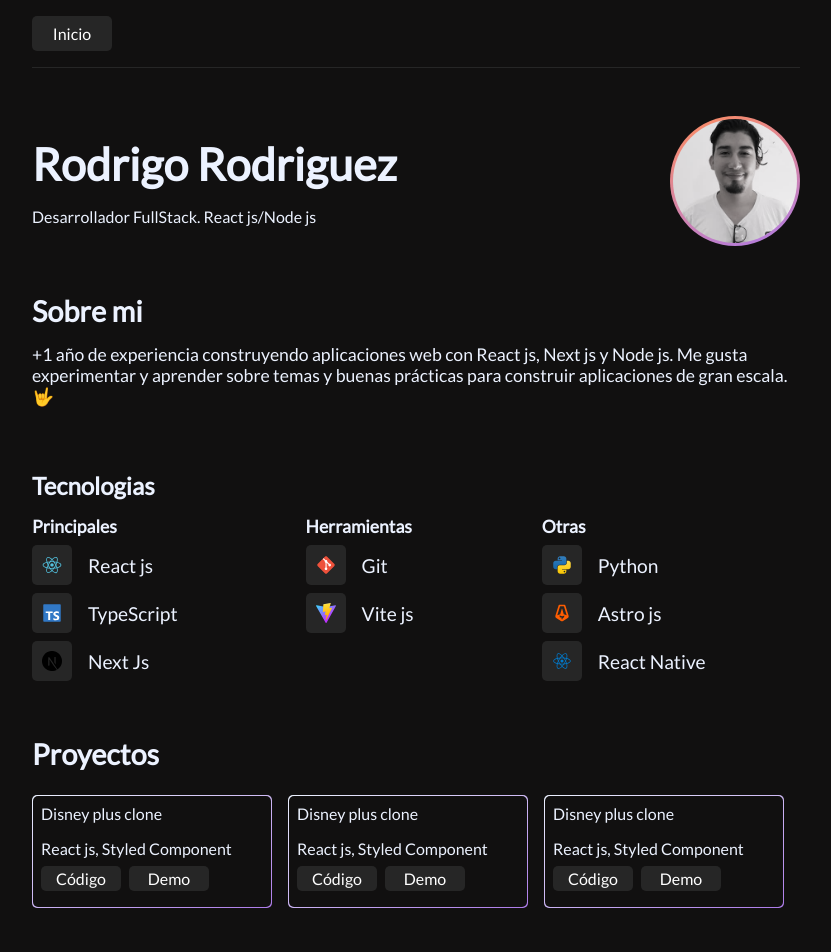
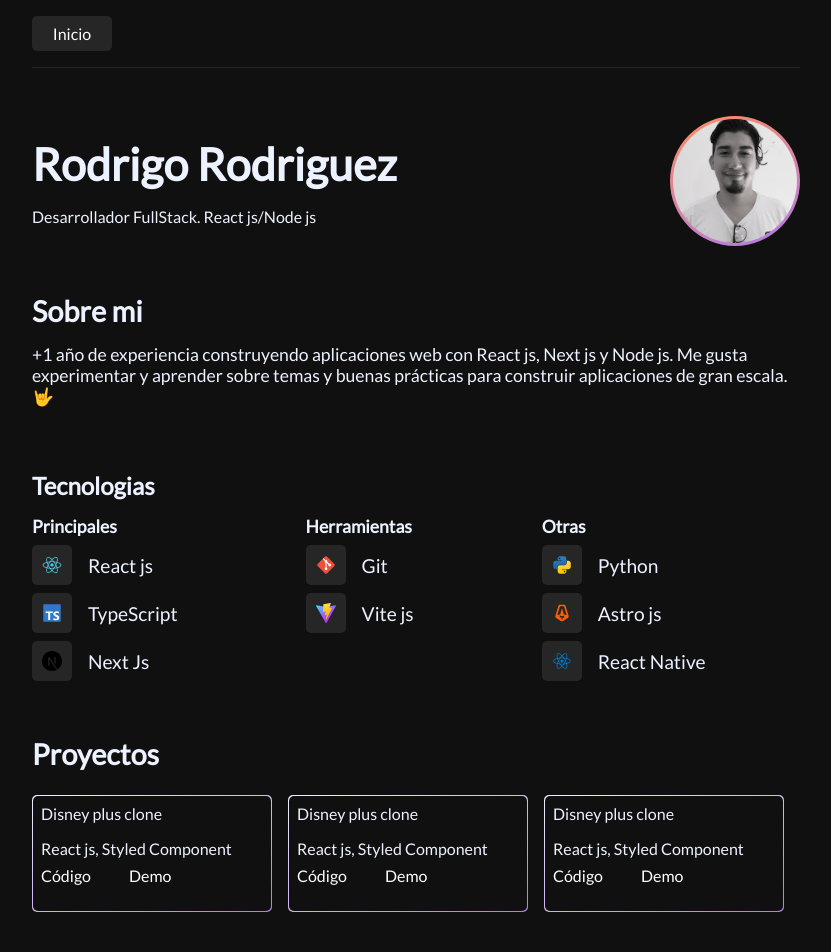
Before and after one commit to Rodevp/new-portfolio, a React (Vite) app: page / in a window 1280 px wide. Shown: the top 952 px of the page, without its empty margins (224-1055 px from the left). Built offline with nearby package versions, Linux system fonts and the light colour scheme.

Commit message:
animation button card and change props name

```diff
--- a/src/projects/Project.jsx
+++ b/src/projects/Project.jsx
@@ -1,7 +1,7 @@
 import styles from "./project.module.css"
 import { COLORS } from "../colors"
 
-function CardProject({ title, teconologies, urls }) {
+function CardProject({ title, description, urls }) {
     return (
         <article
             className={styles.cardBackground}
@@ -19,13 +19,13 @@
                     className={styles.tech}
                     style={{ color: COLORS.purpleVeryLight }}
                 >
-                    {teconologies}
+                    {description}
                 </p>
                 <footer>
                     <a
                         href={urls.github}
                         className={styles.btn}
-                        style={{ color: COLORS.white, backgroundColor: COLORS.gray }}
+                        style={{ color: COLORS.white }}
                         target="_blank"
                     >
                         Código
@@ -33,7 +33,7 @@
                     <a
                         href={urls.demo}
                         className={styles.btn}
-                        style={{ color: COLORS.white, backgroundColor: COLORS.gray }}
+                        style={{ color: COLORS.white }}
                         target="_blank"
                     >
                         Demo
@@ -51,7 +51,7 @@
         {
             id: 0,
             title: "Disney plus clone",
-            teconologies: "React js, Styled Component",
+            description: "React js, Styled Component",
             urls: {
                 github: "",
                 demo: ""
@@ -60,7 +60,7 @@
         {
             id: 1,
             title: "Disney plus clone",
-            teconologies: "React js, Styled Component",
+            description: "React js, Styled Component",
             urls: {
                 github: "",
                 demo: ""
@@ -69,7 +69,7 @@
         {
             id: 2,
             title: "Disney plus clone",
-            teconologies: "React js, Styled Component",
+            description: "React js, Styled Component",
             urls: {
                 github: "",
                 demo: ""
--- a/src/projects/project.module.css
+++ b/src/projects/project.module.css
@@ -44,12 +44,22 @@
     display: inline-block;
     margin-bottom: 1rem;
     margin-left: 0.5rem;
-    padding-top: .2rem;
-    padding-bottom: .2rem;
+    padding-bottom: .5rem;
     text-decoration: none;
-    text-align: center;
-    border-radius: 5px;
     font-size: 1rem;
+}
+
+.btn::after {
+    content: '';
+    display: block;
+    width: 0;
+    height: 2px;
+    background-color:#fff;
+    transition: width .3s;
+}
+
+.btn:hover::after {
+    width: 85%;
 }
 
 @media screen and (min-width: 768px ) {
```
